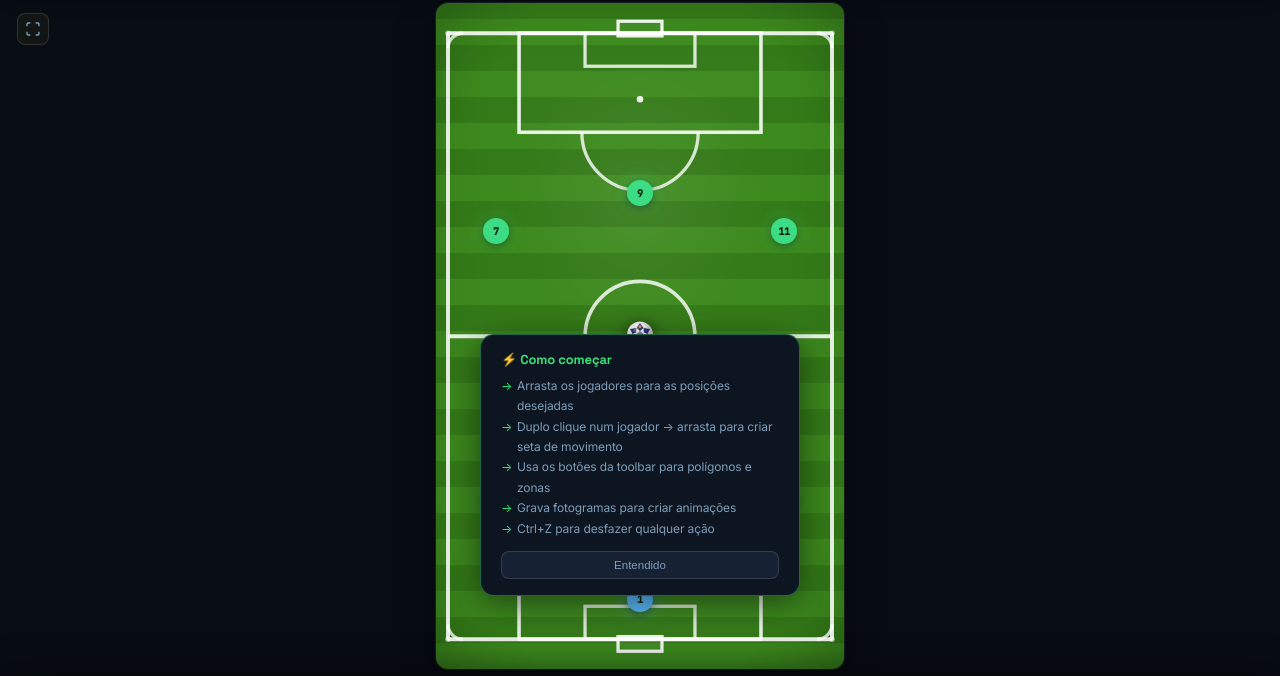
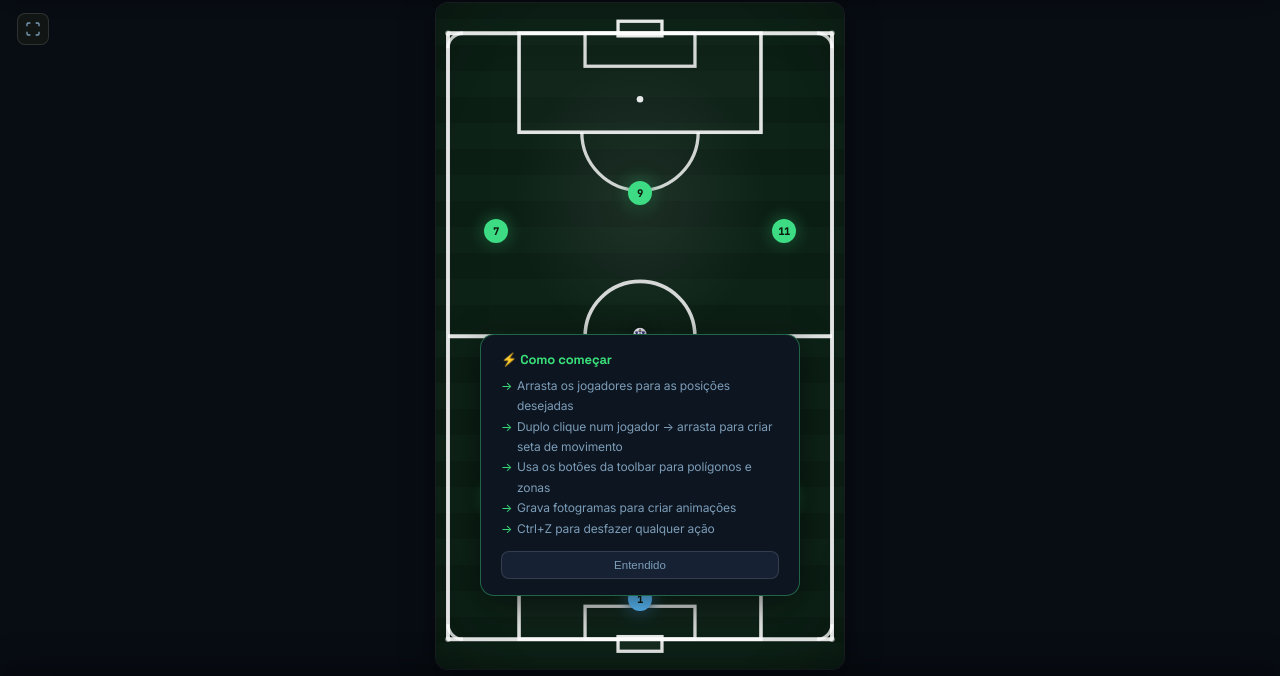
Before and after one commit to brunoveludo14-debug/tactical-lab, a plain HTML site: page index.html in a window 1280 px wide. Shown: the part 124-800 px from the top of the page. Drawn offline with Linux system fonts and the light colour scheme.

Commit message:
style: Melhorar o relvado e o tamanho dos tokens globalmente

```diff
--- a/styles.css
+++ b/styles.css
@@ -11,7 +11,7 @@
   /* Text hierarchy */
   --t1:#eef2f7;--t2:#7c9db8;--t3:#3d5870;
   /* Pitch greens */
-  --p1:#3d8a1e;--p2:#347a18;--p3:#4ba022;
+  --p1:#0e2318;--p2:#0c1f15;--p3:#112a1d;
   /* Opponent */
   --opp:#ff6060;--opp-gk:#fb923c;--opp-ag:rgba(255,96,96,.13);
   /* Tab accent colors */
@@ -159,10 +159,10 @@ html,body{width:100%;height:100%;overflow:hidden;background:var(--bg);color:var(
 .pl-ring{position:absolute;inset:-6px;border-radius:50%;pointer-events:none;background:rgba(61,220,132,.18);opacity:0;transition:opacity .2s;}
 .pl.sel .pl-ring{opacity:1;animation:pring 1.4s ease-in-out infinite;}
 .pl-tok{
-  width:26px;height:26px;border-radius:50%;
+  width:clamp(24px, 3vh, 32px);height:clamp(24px, 3vh, 32px);border-radius:50%;
   display:flex;align-items:center;justify-content:center;
   font-family:'JetBrains Mono','Roboto Mono','Courier New',monospace;
-  font-size:10px;font-weight:700;
+  font-size:clamp(10px, 1.2vh, 13px);font-weight:700;
   transition:transform .15s;position:relative;z-index:1;
   border:2px solid rgba(255,255,255,.2);
 }
@@ -210,7 +210,7 @@ html,body{width:100%;height:100%;overflow:hidden;background:var(--bg);color:var(
 /* BALL */
 #ball{position:absolute;transform:translate(-50%,-50%);z-index:9;cursor:grab;transition:left .3s cubic-bezier(.16,1,.3,1),top .3s cubic-bezier(.16,1,.3,1);}
 #ball.drag{cursor:grabbing;transition:none;z-index:16;}
-#ball svg{filter:drop-shadow(0 2px 6px rgba(0,0,0,.65));}
+#ball svg{width:clamp(14px, 1.8vh, 20px);height:clamp(14px, 1.8vh, 20px);filter:drop-shadow(0 2px 6px rgba(0,0,0,.65));}
 
 /* SHAPE LABELS */
 .slbl{position:fixed;background:rgba(8,16,11,.9);backdrop-filter:blur(4px);border:1px solid var(--b2);border-radius:5px;padding:2px 7px;font-size:9.5px;font-weight:500;color:var(--t1);transform:translate(-50%,-50%);pointer-events:none;z-index:20;white-space:nowrap;}
```
